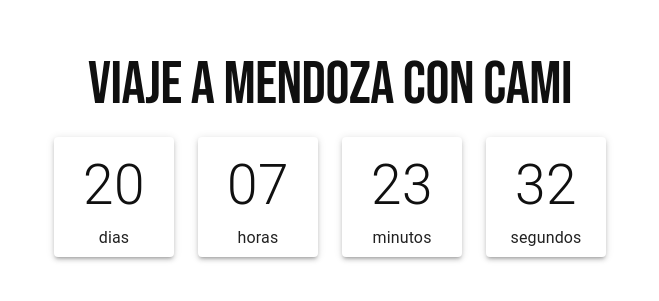
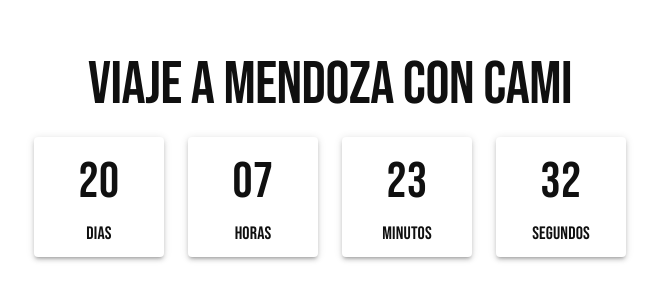
Before and after one commit to nicolasjrz/viaje-mendoza, a React (Vite) app: page / in a window 1280 px wide. Shown: the part 247-548 px from the top of the page, without its empty margins (310-969 px from the left). Built offline with nearby package versions, Linux system fonts and the light colour scheme.

Commit message:
add fontFamily

```diff
--- a/src/components/CardReloj.jsx
+++ b/src/components/CardReloj.jsx
@@ -6,18 +6,34 @@ export const CardReloj = ({ value, type }) => {
     <Paper
       elevation={3}
       sx={{
-        width: 120,
+        width: 130,
         height: 120,
         display: "flex",
-        justifyContent: "center",
+
         alignItems: "center",
         flexDirection: "column", // Agregamos esta línea para mostrar los elementos en columna
       }}
     >
-      <Typography sx={{ fontSize: 55, fontWeight: 300, color: "#101010" }}>
+      <Typography
+        mt={1}
+        sx={{
+          fontSize: 50,
+          color: "#101010",
+          fontFamily: "Bebas",
+        }}
+      >
         {value}
       </Typography>
-      <Typography>{type}</Typography>
+      <Typography
+        sx={{
+          fontSize: 18,
+
+          color: "#101010",
+          fontFamily: "Bebas",
+        }}
+      >
+        {type}
+      </Typography>
     </Paper>
   );
 };
```
